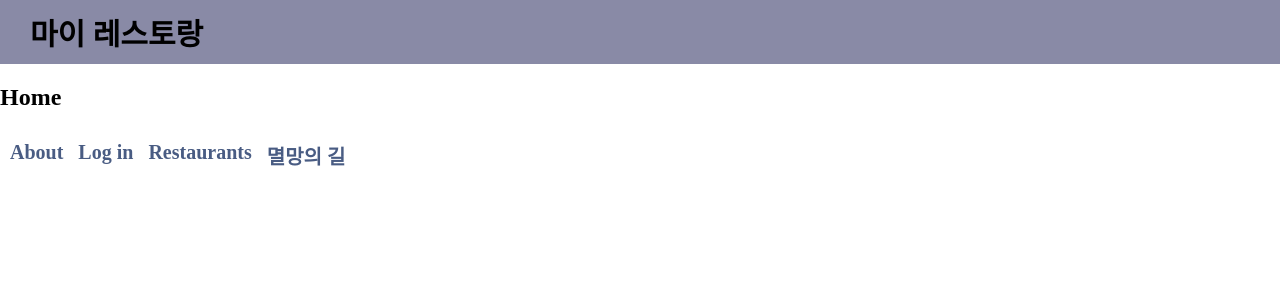
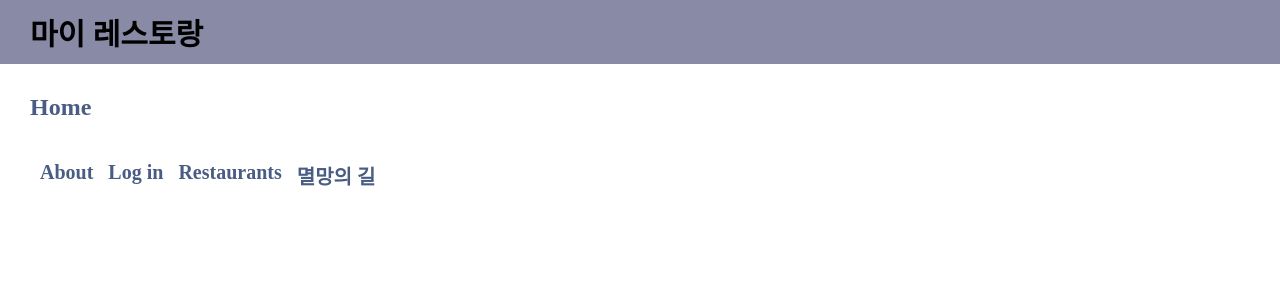
Before and after one commit to CodeSoom/react-week8-assignment-1, a React app: page / in a window 1280 px wide. Shown: the top 300 px of the page. Built offline with nearby package versions, Linux system fonts and the light colour scheme.

Commit message:
HomePage 스타일링

```diff
--- a/src/HomePage.jsx
+++ b/src/HomePage.jsx
@@ -1,11 +1,22 @@
+import styled from '@emotion/styled';
+
 import NavBar from './components/home/NavBar';
+
+const Container = styled.section({
+  padding: '3rem',
+});
+
+const Title = styled.h2({
+  margin: '0 0 3rem 0',
+  color: '#495C83',
+});
 
 export default function HomePage() {
   return (
-    <div>
-      <h2>Home</h2>
+    <Container>
+      <Title>Home</Title>
 
       <NavBar />
-    </div>
+    </Container>
   );
 }
```
